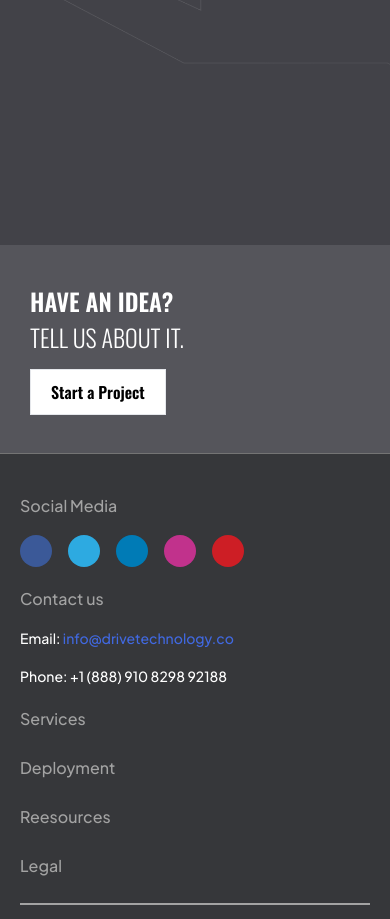
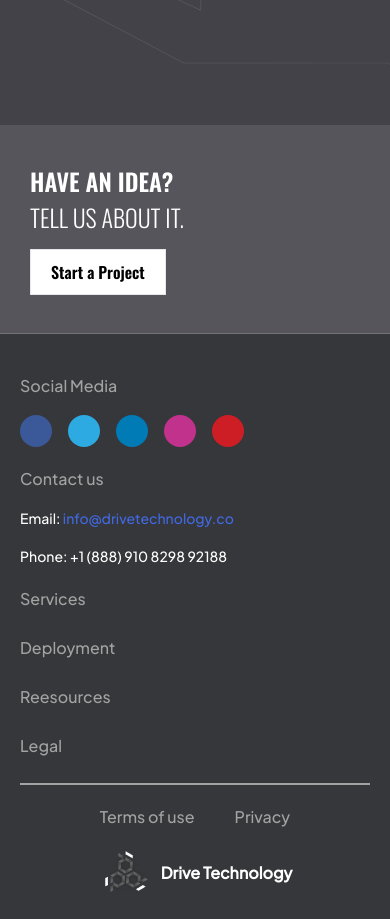
Before and after one commit to AhsanDT/drivetech, a Next.js app: page /home in a window 390 px wide. Shown: the part 10718-11637 px from the top of the page. Built offline with nearby package versions, Linux system fonts and the light colour scheme; some icons are missing.

Commit message:
updated code

```diff
--- a/src/components/Home/Blogs.jsx
+++ b/src/components/Home/Blogs.jsx
@@ -82,7 +82,7 @@ const Blogs = () => {
           </div>
         </div>
       </div>
-      <div className="bg-[#ffffff] bg-opacity-[10%] mt-[120px] flex flex-col gap-y-[14px] lg:flex-row justify-between lg:items-center px-[30px] lg:px-[240px] py-[38px]">
+      <div className="bg-[#ffffff] bg-opacity-[10%] lg:mt-[120px] flex flex-col gap-y-[14px] lg:flex-row justify-between lg:items-center px-[30px] lg:px-[240px] py-[38px]">
         <div className="flex flex-col ">
           <span className="font-oswald text-[24px] lg:text-[50px] font-bold text-[#ffffff] uppercase">
           Have an idea?
```
